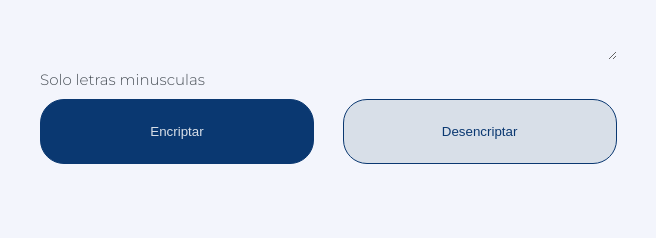
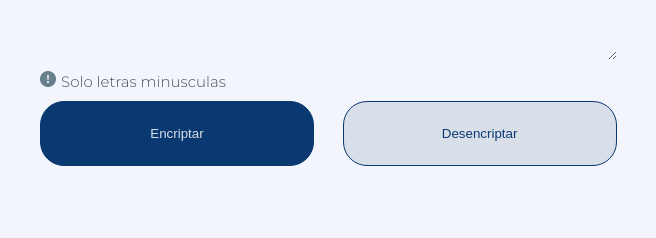
Before and after one commit to israelidl12/challange-encriptador-1, a plain HTML site: page index.html in a window 1280 px wide. Shown: the part 528-766 px from the top of the page, 179-835 px from the left. Drawn offline with Linux system fonts and the light colour scheme.

Commit message:
Modificaciones ligeras en html y css

```diff
--- a/estilo.css
+++ b/estilo.css
@@ -54,6 +54,9 @@ main{
     font-size: 15px;
     margin: 10px 0 0;
     color: #495057;
+}
+.admiracion{
+    margin: 1px 5px 0 0;
 }
 .boton{
     width: 47.5%;
--- a/index.html
+++ b/index.html
@@ -4,6 +4,7 @@
     <meta charset="UTF-8">
     <meta name="viewport" content="width=device-width, initial-scale=1.0">
     <title>Encriptador de Alura</title>
+    <link rel="icon" href="Imagenes/Logo.png" type="image/x-icon">
     <link rel="preconnect" href="https://fonts.googleapis.com">
     <link rel="preconnect" href="https://fonts.gstatic.com" crossorigin>
     <link href="https://fonts.googleapis.com/css2?family=Montserrat:wght@300&display=swap" rel="stylesheet">
@@ -16,7 +17,7 @@
     <main>
         <section class="entrada-texto">
             <textarea cols="30" rows="10" placeholder="Ingrese el texto aquí" id="textEntrada"></textarea>
-            <p>Solo letras minusculas</p>
+            <p><img src="Imagenes/Group.png" class="admiracion">Solo letras minusculas</p>
             <button onclick="btnencriptar();" class="boton" id="encriptar">Encriptar</button>
             <button onclick="btndesencriptar();" class="boton">Desencriptar</button>
         </section>
```
Also changed, not shown: Imagenes/Group.png (added).
